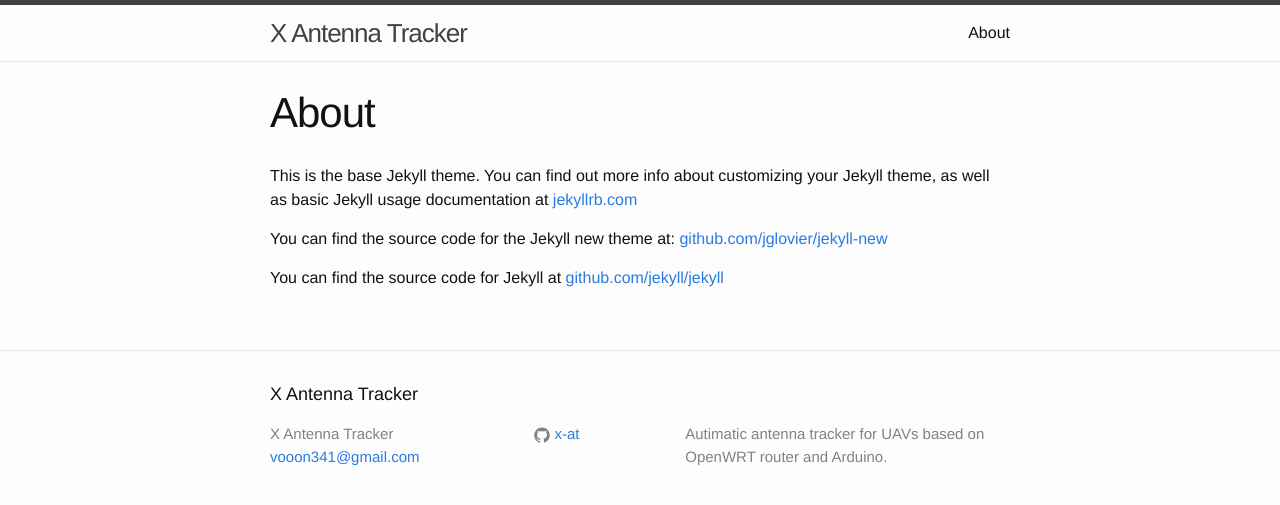
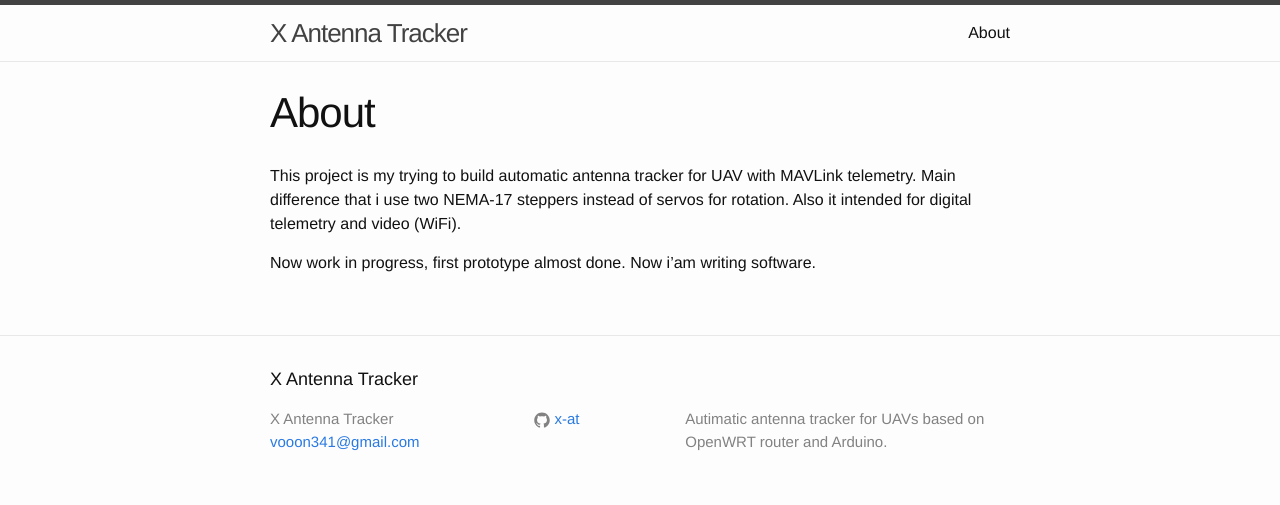
Before and after one commit to X-AT/x-at.github.io, a Jekyll site: the page built from about.md, in a window 1280 px wide. Shown: the top 505 px of the page. Built offline with Jekyll 4.4.1, drawn with Linux system fonts in a browser that asks for light colours.

Commit message:
update about page

```diff
--- a/about.md
+++ b/about.md
@@ -4,8 +4,8 @@
 permalink: /about/
 ---
 
-This is the base Jekyll theme. You can find out more info about customizing your Jekyll theme, as well as basic Jekyll usage documentation at [jekyllrb.com](http://jekyllrb.com/)
+This project is my trying to build automatic antenna tracker for UAV with MAVLink telemetry.
+Main difference that i use two NEMA-17 steppers instead of servos for rotation.
+Also it intended for digital telemetry and video (WiFi).
 
-You can find the source code for the Jekyll new theme at: [github.com/jglovier/jekyll-new](https://github.com/jglovier/jekyll-new)
-
-You can find the source code for Jekyll at [github.com/jekyll/jekyll](https://github.com/jekyll/jekyll)
+Now work in progress, first prototype almost done. Now i'am writing software.
```
